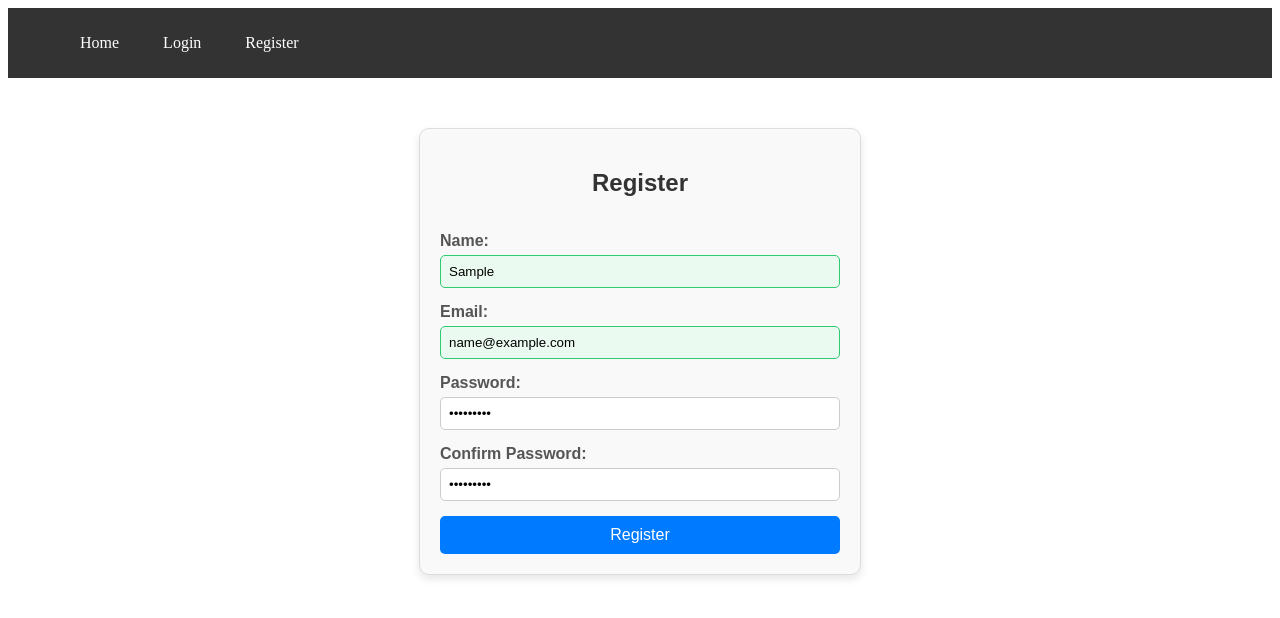
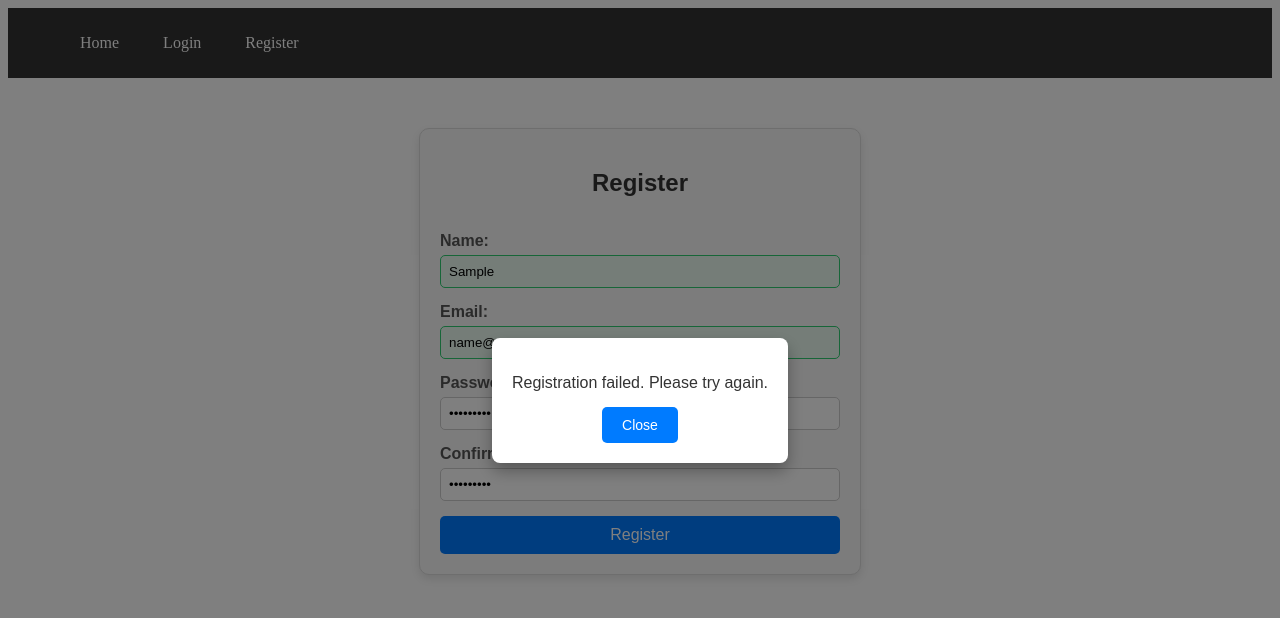
Before and after one commit to Eric-MK/frontend-single-camera-football-computer-vision-analysis-, a Vue app: page /register in a window 1280 px wide. Both pictures are taken after typing "Sample", "name@example.com", "Sample123", "Sample123" into the empty fields and a click on the button "Register". Shown: the top 618 px of the page. Built offline with nearby package versions, Linux system fonts and the light colour scheme; no server answers.

Commit message:
Modal registration

```diff
--- a/src/components/registration.vue
+++ b/src/components/registration.vue
@@ -63,8 +63,25 @@
         <div class="spinner"></div>
       </div>
     </form>
+
+    <!-- Success Modal -->
+    <div v-if="showSuccessModal" class="modal-overlay">
+      <div class="modal">
+        <p>Registration successful! You can now log in.</p>
+        <button @click="redirectToLogin">Go to Login</button>
+      </div>
+    </div>
+
+    <!-- Error Modal -->
+    <div v-if="showErrorModal" class="modal-overlay">
+      <div class="modal">
+        <p>Registration failed. Please try again.</p>
+        <button @click="closeErrorModal">Close</button>
+      </div>
+    </div>
   </div>
 </template>
+
 
 <script>
 import axios from "axios";
@@ -83,6 +100,8 @@ export default {
         confirmPassword: false,
       },
       loading: false, // Loading state for API requests
+      showSuccessModal: false, // To show success modal
+      showErrorModal: false, // To show error modal
     };
   },
   methods: {
@@ -96,7 +115,7 @@ export default {
     async submitRegistration() {
       this.validateRegistrationForm();
       if (Object.values(this.errors).includes(true)) {
-        alert("Please correct the errors before submitting.");
+        this.showErrorModal = true; // Show modal if validation fails
         return;
       }
 
@@ -107,18 +126,24 @@ export default {
           email: this.email,
           password: this.password,
         });
-        alert("Registration successful!");
-        // Redirect or handle success (e.g., login the user)
-        this.$router.push("/login"); // Navigate to login page
+        this.showSuccessModal = true; // Show success modal on registration
       } catch (error) {
-        alert("Registration failed. Please try again.");
+        this.showErrorModal = true; // Show error modal on failure
       } finally {
         this.loading = false; // Reset loading state
       }
     },
+    redirectToLogin() {
+      this.showSuccessModal = false;
+      this.$router.push("/login"); // Navigate to login page
+    },
+    closeErrorModal() {
+      this.showErrorModal = false;
+    },
   },
 };
 </script>
+
 
 <style scoped>
 .auth-container {
@@ -219,6 +244,49 @@ label {
   animation: spin 1s linear infinite;
 }
 
+/* Modal styles */
+.modal-overlay {
+  position: fixed;
+  top: 0;
+  left: 0;
+  width: 100%;
+  height: 100%;
+  background: rgba(0, 0, 0, 0.5);
+  display: flex;
+  justify-content: center;
+  align-items: center;
+  z-index: 1000;
+}
+
+.modal {
+  background: white;
+  padding: 20px;
+  border-radius: 8px;
+  text-align: center;
+  box-shadow: 0 8px 16px rgba(0, 0, 0, 0.3);
+}
+
+.modal p {
+  font-size: 16px;
+  color: #333;
+  margin-bottom: 15px;
+}
+
+.modal button {
+  padding: 10px 20px;
+  background-color: #007bff;
+  color: white;
+  border: none;
+  border-radius: 5px;
+  font-size: 14px;
+  cursor: pointer;
+  transition: background-color 0.3s ease;
+}
+
+.modal button:hover {
+  background-color: #0056b3;
+}
+
 @keyframes spin {
   0% {
     transform: rotate(0deg);
```
